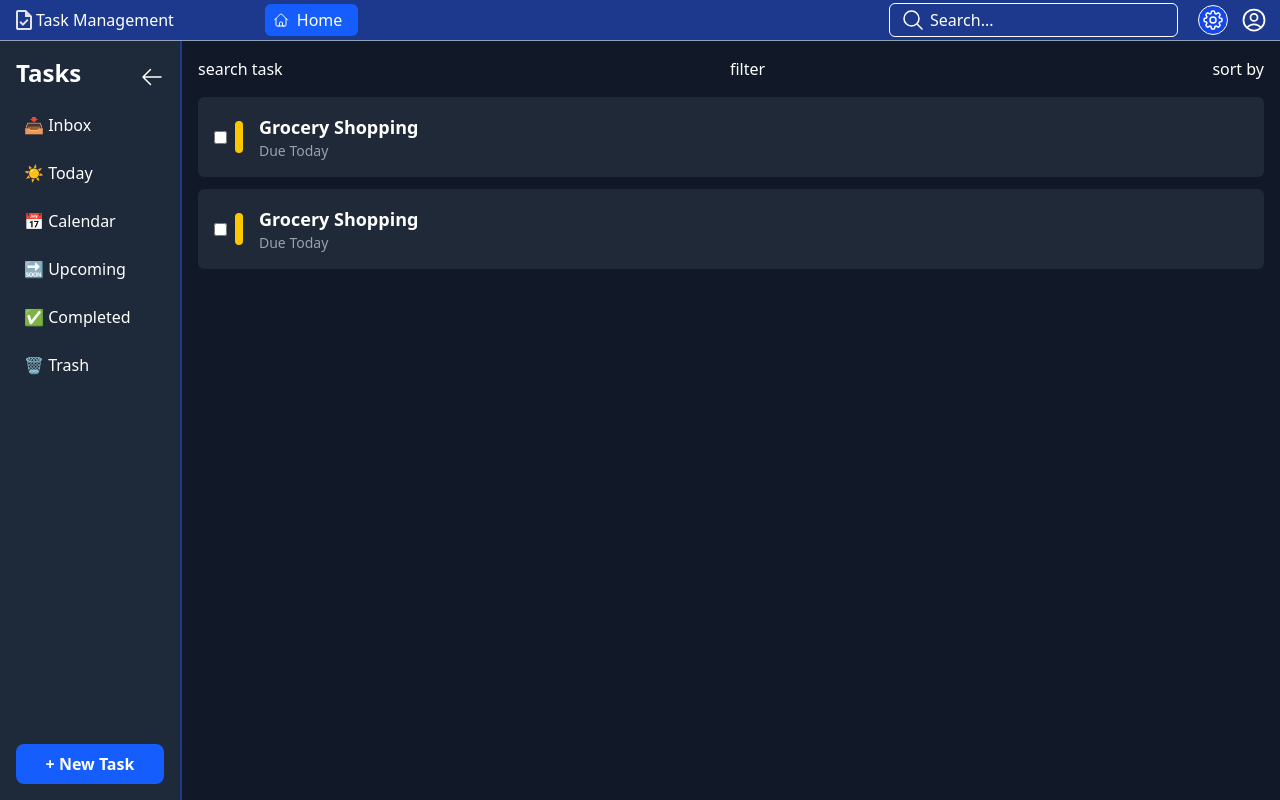
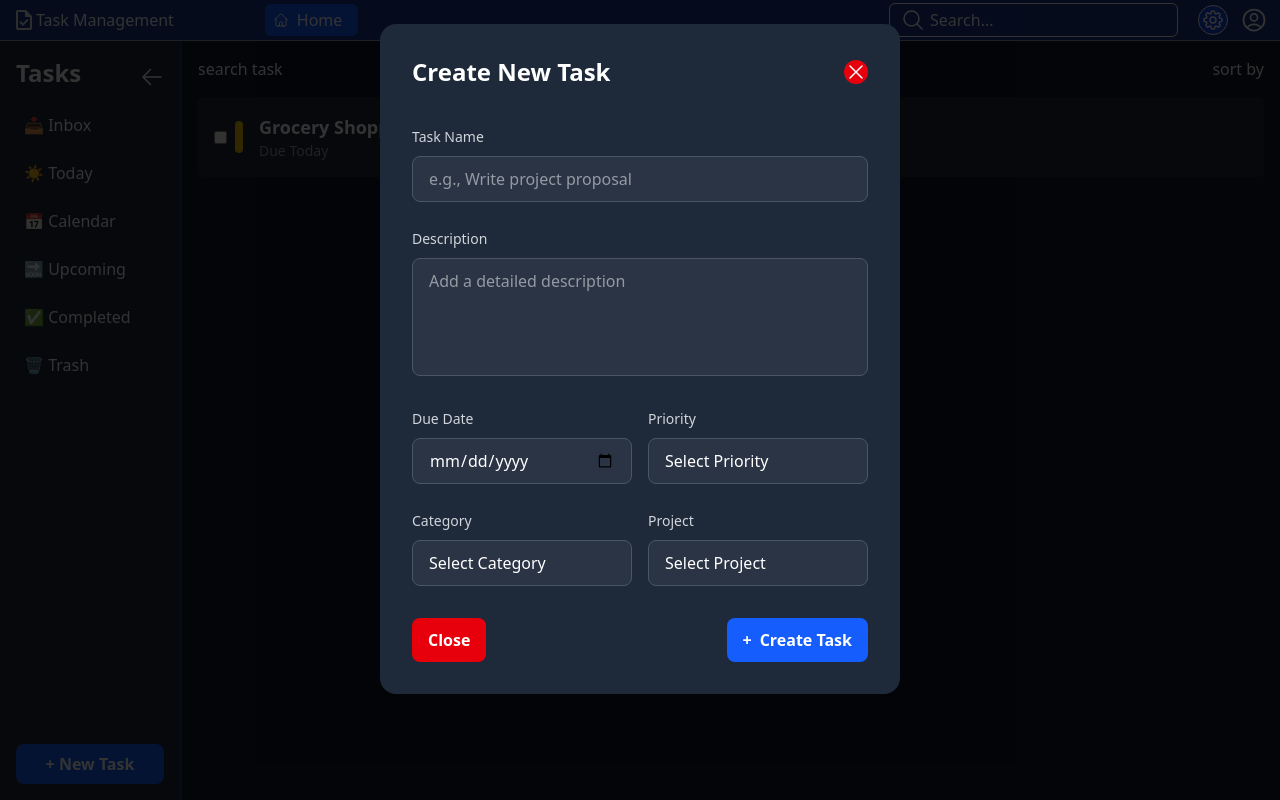
Before and after one commit to subash43e/taskapp, a Next.js app: page /Inbox in a window 1280 px wide. Both pictures are taken after a click on the button "+ New Task". Built offline with nearby package versions, Linux system fonts and the light colour scheme.

Commit message:
feat: integrate TaskCreation component in MainLayout; update Navbar for routing with Link; enhance Sidebar and update Home page logic

```diff
--- a/src/Components/MainLayout.tsx
+++ b/src/Components/MainLayout.tsx
@@ -5,6 +5,7 @@ import { useSelector, useDispatch } from 'react-redux';
 import { RootState, setSidebarSize, setIsResizing, setStartX, setStartWidth } from '../store';
 import Navbar from "./NavBar";
 import { Sidebar } from "./Sidebar/Index";
+import TaskCreation from "./Task_Creation/Index";
 
 export default function MainLayout({ children }: { children: React.ReactNode }) {
   const dispatch = useDispatch();
@@ -12,6 +13,7 @@ export default function MainLayout({ children }: { children: React.ReactNode })
   const isResizing = useSelector((state: RootState) => state.ui.isResizing);
   const startX = useSelector((state: RootState) => state.ui.startX);
   const startWidth = useSelector((state: RootState) => state.ui.startWidth);
+  const showTaskCreation = useSelector((state: RootState) => state.ui.showTaskCreation);
   const [collapsed, setCollapsed] = React.useState(false);
 
   const handleMouseDown = (e: React.MouseEvent) => {
@@ -63,6 +65,12 @@ export default function MainLayout({ children }: { children: React.ReactNode })
           {children}
         </main>
       </section>
+      {/* Task Creation Modal */}
+      {showTaskCreation && (
+        <div className="fixed inset-0 bg-black/80 bg-opacity-50 flex items-center justify-center z-50">
+          <TaskCreation />
+        </div>
+      )}
     </div>
   );
 }
--- a/src/Components/NavBar/index.tsx
+++ b/src/Components/NavBar/index.tsx
@@ -1,3 +1,5 @@
+import Link from "next/link";
+
 export default function Navbar() {
     return (
         <>
@@ -16,12 +18,12 @@ export default function Navbar() {
 
 
                     <div className="content-center">
-                        <a href="#" className="bg-blue-600 py-1 px-2 items-center flex text-white rounded-md">
+                        <Link href="/" className="bg-blue-600 py-1 px-2 items-center flex text-white rounded-md">
                             <svg xmlns="http://www.w3.org/2000/svg" fill="none" viewBox="0 0 24 24" strokeWidth={1.5} stroke="currentColor" className="size-4">
                                 <path strokeLinecap="round" strokeLinejoin="round" d="m2.25 12 8.954-8.955c.44-.439 1.152-.439 1.591 0L21.75 12M4.5 9.75v10.125c0 .621.504 1.125 1.125 1.125H9.75v-4.875c0-.621.504-1.125 1.125-1.125h2.25c.621 0 1.125.504 1.125 1.125V21h4.125c.621 0 1.125-.504 1.125-1.125V9.75M8.25 21h8.25" />
                             </svg>
                             <h1 className="px-2 text-white">Home</h1>
-                        </a>
+                        </Link>
                     </div>
 
                 </div>
--- a/src/Components/Sidebar/index.tsx
+++ b/src/Components/Sidebar/index.tsx
@@ -1,6 +1,6 @@
 import React from 'react';
 import { useDispatch } from 'react-redux';
-import { showTaskCreation } from '../../store';
+import { showTaskCreation  } from '../../store';
 import './sidebar-animations.css';
 
 export interface SidebarProps {
@@ -10,6 +10,7 @@ export interface SidebarProps {
 
 export const Sidebar: React.FC<SidebarProps> = ({ collapsed, setCollapsed }) => {
   const dispatch = useDispatch();
+
   return (
     <div className='w-full h-full bg-gray-800 text-white p-4 relative select-none transition-all duration-300 flex flex-col'>
       <h2 className={`text-2xl font-bold mb-4 ${collapsed ? "hidden" : "block"}`}>Tasks</h2>
--- a/src/Components/Task_Creation/index.tsx
+++ b/src/Components/Task_Creation/index.tsx
@@ -16,7 +16,7 @@ export default function TaskCreation() {
             <div className="bg-gray-800 rounded-2xl shadow-lg p-8 w-[520px] max-w-[95vw]">
                 <div className="flex justify-between items-center mb-3">
                     <h2 className="text-white font-bold text-2xl mb-6">Create New Task</h2>
-                    <div className="mb-6 hover:bg-red-400 rounded-2xl bg-red-600" onClick={() => dispatch(hideTaskCreation())}>
+                    <div className="mb-6 hover:bg-red-400 rounded-xl bg-red-600 text-white" onClick={() => dispatch(hideTaskCreation())}>
                         <svg xmlns="http://www.w3.org/2000/svg" fill="none" viewBox="0 0 24 24" strokeWidth={1.5} stroke="currentColor" className="size-6">
                             <path strokeLinecap="round" strokeLinejoin="round" d="M6 18 18 6M6 6l12 12" />
                         </svg>
@@ -104,7 +104,7 @@ export default function TaskCreation() {
                     <div className="flex gap-2 items-center justify-between">
                         <button
                             type="button"
-                            className="bg-red-600 hover:bg-red-700 text-white font-semibold text-base border-none rounded-lg px-4 py-2.5 cursor-pointer transition-colors"
+                            className="bg-red-600 hover:bg-red-400 text-white font-semibold text-base border-none rounded-lg px-4 py-2.5 cursor-pointer transition-colors"
                             onClick={() => dispatch(hideTaskCreation())}
                         >
                             Close
--- a/src/app/Inbox/page.tsx
+++ b/src/app/Inbox/page.tsx
@@ -22,11 +22,6 @@ export default function Home() {
             title={task_card_title}
             dueDate={task_card_due_date}
           />
-          <Task_Card
-            color={task_card_Color_Indicator}
-            title={task_card_title}
-            dueDate={task_card_due_date}
-          />
           {/* Add more cards below as needed */}
         </section>
       </div>
--- a/src/app/page.tsx
+++ b/src/app/page.tsx
@@ -1,16 +1,31 @@
 "use client"
-import React from "react";
-import { useSelector } from 'react-redux';
-import { RootState } from '../store';
-import TaskCreation from "../Components/Task_Creation/Index";
+import { useRouter } from "next/navigation";
+import { useEffect } from "react";
+
+export default function Home() {
+
+  // Simulated tasks array. Replace with actual data fetching logic.
+  const tasks = []; // Example: const tasks = useTasksFromStoreOrApi();
+
+  if (tasks.length === 0) {
+    return (
+      <div>
+        <p>Please click the "New Task" button and create a new task.</p>
+      </div>
+    );
+  } else {
+    return (
+      <div>
+        <p>Please check your inbox for tasks.</p>
+      </div>
+    );
+  }
 
 
-export default function Home() {
-  const showTaskCreation = useSelector((state: RootState) => state.ui.showTaskCreation);
 
-  return (
-    <>
-      {!showTaskCreation  ? null : <TaskCreation />}
-    </>
-  );
+  // const router = useRouter();
+  // useEffect(() => {
+  //   router.replace("/Inbox");
+  // }, [router]);
+  // return null;
 }
```
